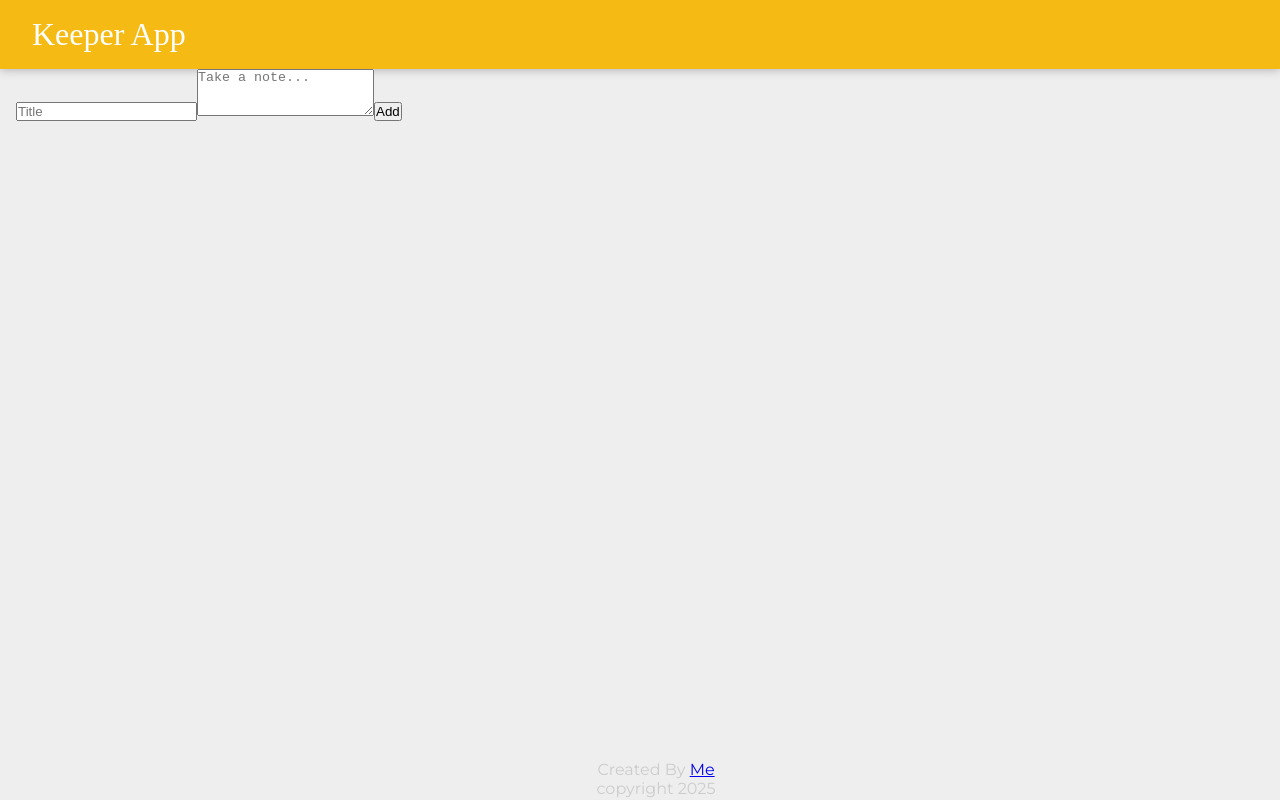
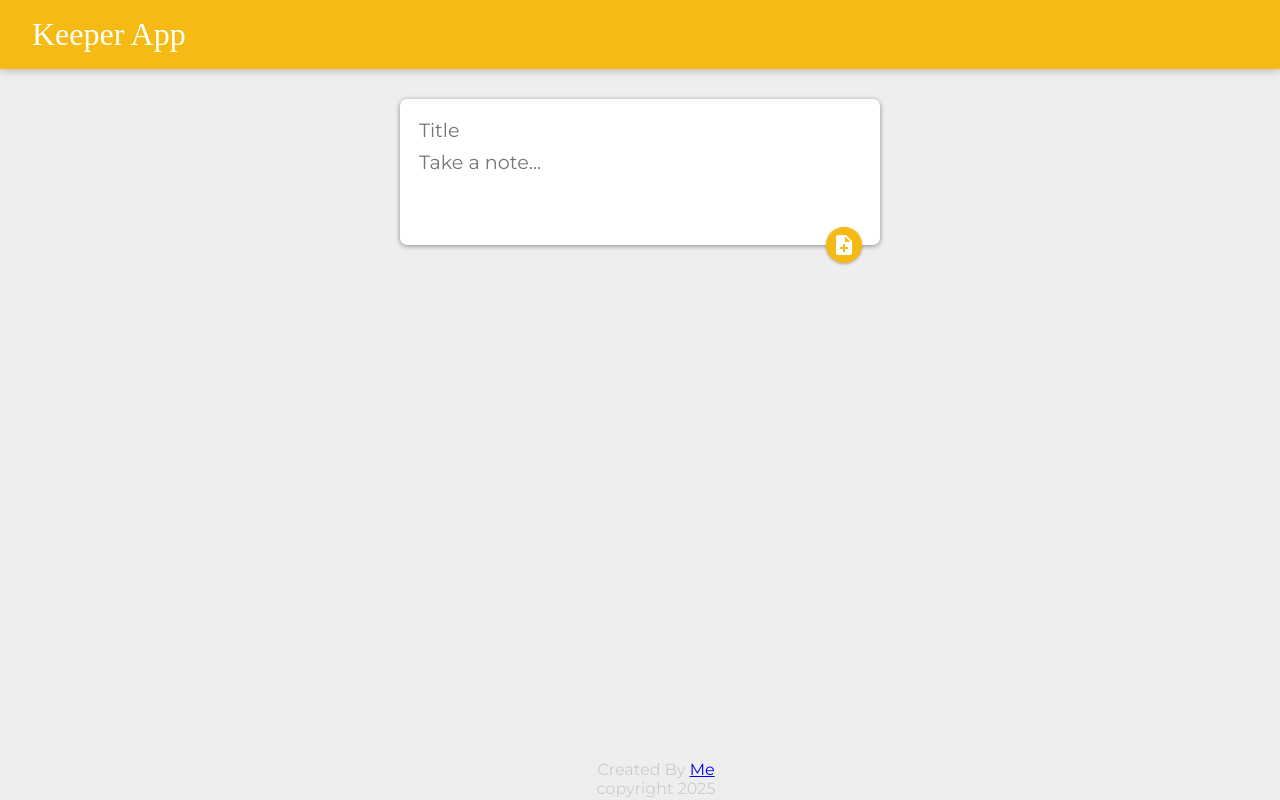
Before and after one commit to lord-rudra0/Keeper-App, a React (Create React App) app: page / in a window 1280 px wide. Built offline with nearby package versions, Linux system fonts and the light colour scheme; a web font is replaced by a local one.

Commit message:
material button added

```diff
--- a/src/component/CreateArea.jsx
+++ b/src/component/CreateArea.jsx
@@ -1,4 +1,6 @@
 import React, { useState } from "react";
+import NoteAddIcon from '@mui/icons-material/NoteAdd';
+import Fab from '@mui/material/Fab';
 
 function CreateArea(props) {
 
@@ -34,7 +36,7 @@ function CreateArea(props) {
   }
   return (
     <div>
-      <form>
+      <form className="create-note">
         <input name="title" placeholder="Title"
           onChange={handleChange} value={note.title} />
 
@@ -43,7 +45,7 @@ function CreateArea(props) {
           value={note.content} onChange={handleChange} />
         {/* <div>{note.takeContent}</div> */}
         {/* <div>{note.takeContent}</div> */}
-        <button onClick={submitNote}>Add</button>
+        <Fab onClick={submitNote}><NoteAddIcon /> </Fab>
       </form>
     </div>
   );
--- a/src/component/Note.jsx
+++ b/src/component/Note.jsx
@@ -1,4 +1,7 @@
 import React from "react";
+// import { AccessAlarm, ThreeDRotation } from '@mui/icons-material';
+import DeleteIcon  from '@mui/icons-material/Delete';
+
 
 function Note(props) {
     function handleClick() {
@@ -9,7 +12,7 @@ function Note(props) {
         <div className="note">
             <h1>{props.title}</h1>
             <p>{props.content}</p>
-            <button onClick={handleClick}>DELETE</button>
+            <button onClick={handleClick}><DeleteIcon /> </button>
         </div>
     );
 }
--- a/src/index.js
+++ b/src/index.js
@@ -1,5 +1,9 @@
 import React from "react";
 import ReactDOM from "react-dom"
 import App from "./component/App"
+// import { AccessAlarm, ThreeDRotation } from '@mui/icons-material';
+// import DeleteIcon from '@mui/icons-material/Delete';
+
+
 
 ReactDOM.render(<App />, document.getElementById("root"));
```
Also changed, not shown: package.json (+6 -3 lines), 1 other file (tests, documents, lock files or other folders).
